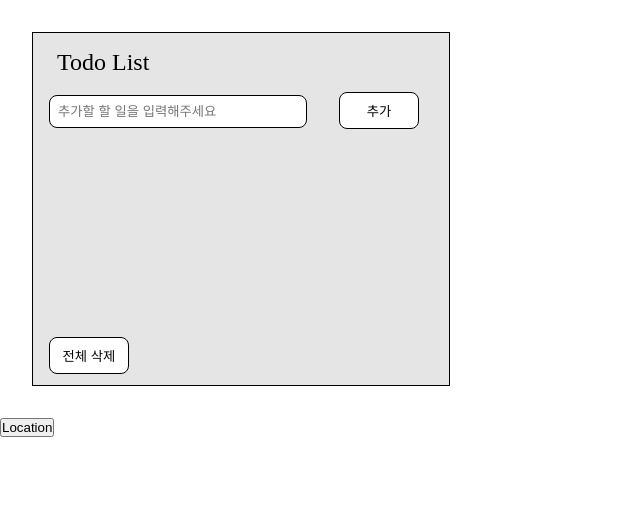
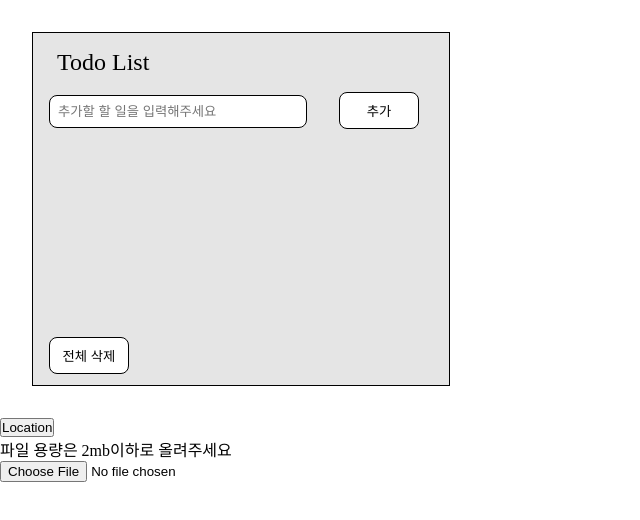
Before and after one commit to Bae0203/LearnTypescript, a React (Create React App) app: page / in a window 1280 px wide. Shown: the top 520 px of the page, without its empty margins (0-640 px from the left). Built offline with nearby package versions, Linux system fonts and the light colour scheme.

Commit message:
ADD :: Upload File
이렇게 하면 잘 작동되는지를 모르겠다

```diff
--- a/src/App.tsx
+++ b/src/App.tsx
@@ -2,6 +2,7 @@ import Todo from "./components/Todo";
 import Location from "./components/Location";
 import { useEffect, useState, KeyboardEvent } from "react";
 import * as S from "./style/AppStyled";
+import UploadImage from "./components/UploadImage";
 
 function App() {
   const [textTodo, setTextTodo] = useState<string>("");
@@ -79,6 +80,8 @@ function App() {
       </S.TodoArea>
 
       <Location></Location>
+
+      <UploadImage></UploadImage>
     </>
   );
 }
--- /dev/null
+++ b/src/components/UploadImage.tsx
@@ -0,0 +1,35 @@
+import React, { useState } from "react";
+
+const FILE_SIZE_MAX_LIMIT = 2 * 1024 * 1024;
+
+const UploadImage = () => {
+  const [file, setFile] = useState<File>();
+
+  const FileUploadHandler = (e: React.ChangeEvent<HTMLInputElement>) => {
+    const target = e.currentTarget;
+    const files = (target.files as FileList)[0];
+
+    if (files === undefined || files.size > FILE_SIZE_MAX_LIMIT) {
+      if (files.size > FILE_SIZE_MAX_LIMIT) {
+        alert("파일이 너무 큽니다!");
+      }
+      return;
+    }
+
+    setFile(files);
+  };
+  return (
+    <>
+      <div>파일 용량은 2mb이하로 올려주세요</div>
+      <form method="post" encType="multipart/form-data">
+        <input
+          type="file"
+          onChange={FileUploadHandler}
+          accept="image/jpg, image/jpeg, image/png"
+        />
+      </form>
+    </>
+  );
+};
+
+export default UploadImage;
```
